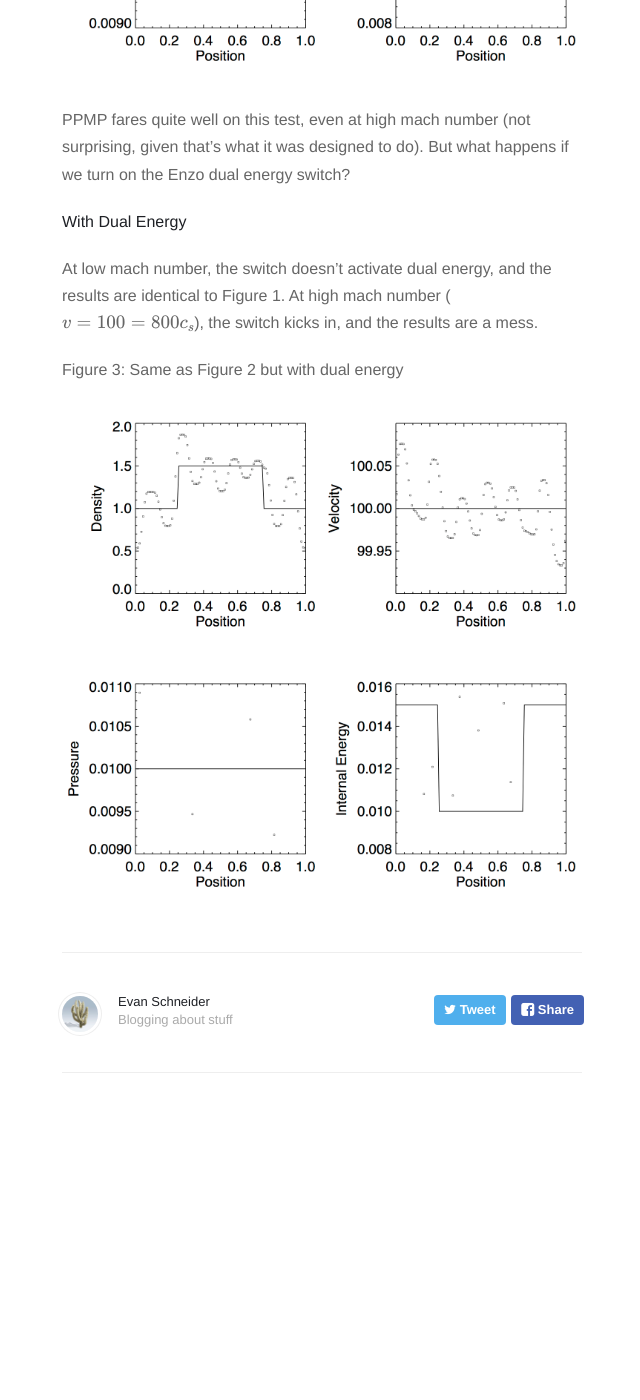
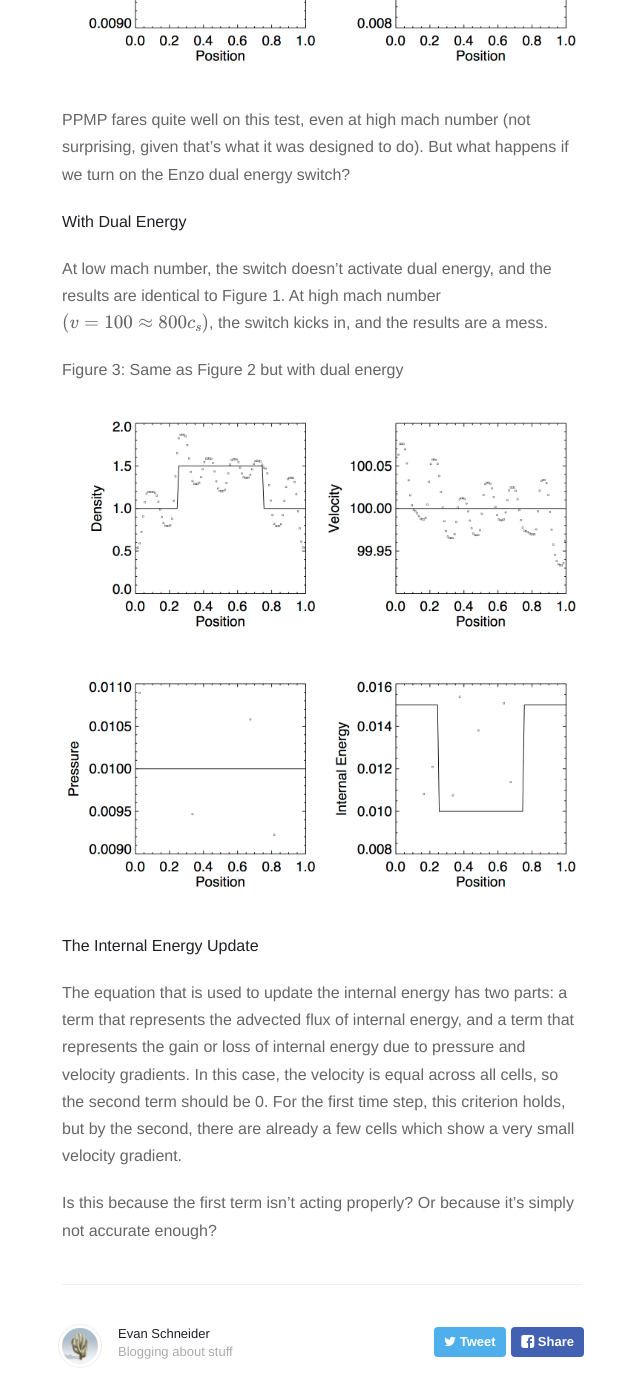
Before and after one commit to evaneschneider/site, a Jekyll site: the page built from _posts/2015-10-1-dual_energy-3.markdown, in a window 1280 px wide and 1400 px high, scrolled down 1891 px. Shown: the whole window, without its empty margins (318-958 px from the left). Built offline with Jekyll 4.4.1, drawn with Linux system fonts in a browser that asks for light colours; nearby versions of some CDN libraries; formulas are drawn with MathJax 3; before the commit the page ends 3104 px from its top, so only the background shows below that; some of the changed text lies outside the part shown.

Commit message:
Commit on brown

```diff
--- a/_posts/2015-10-1-dual_energy-3.markdown
+++ b/_posts/2015-10-1-dual_energy-3.markdown
@@ -28,7 +28,7 @@ crosses the grid 100 times.
 Figure 1: PPMP, exact solver, no dual energy, $$v \approx 8 c_s$$
 <img src="{{ site.url }}assets/images/PPMP_exact_M8_node.png">
 
-Figure 2: Same as Figure 1 but with $$v = 800 c_s$$
+Figure 2: Same as Figure 1 but with $$v \approx 800 c_s$$
 <img src="{{ site.url }}assets/images/PPMP_exact_M800_node.png">
 
 PPMP fares quite well on this test, even at high mach number (not surprising,
@@ -39,8 +39,19 @@ Enzo dual energy switch?
 **With Dual Energy**
 
 At low mach number, the switch doesn't activate dual energy, and the results
-are identical to Figure 1. At high mach number ($$v = 100 = 800 c_s$$), the
+are identical to Figure 1. At high mach number $$(v = 100 \approx 800 c_s)$$, the
 switch kicks in, and the results are a mess.
 
 Figure 3: Same as Figure 2 but with dual energy
 <img src="{{ site.url }}assets/images/PPMP_exact_M800_de.png">
+
+
+**The Internal Energy Update**
+
+The equation that is used to update the internal energy has two parts: a term that
+represents the advected flux of internal energy, and a term that represents the gain
+or loss of internal energy due to pressure and velocity gradients. In this case, the velocity
+is equal across all cells, so the second term should be 0. For the first time step, this criterion
+holds, but by the second, there are already a few cells which show a very small velocity gradient.
+
+Is this because the first term isn't acting properly? Or because it's simply not accurate enough?
```
Also changed, not shown: other parts of _posts/2015-10-1-dual_energy-3.markdown (+2 -2 lines).
